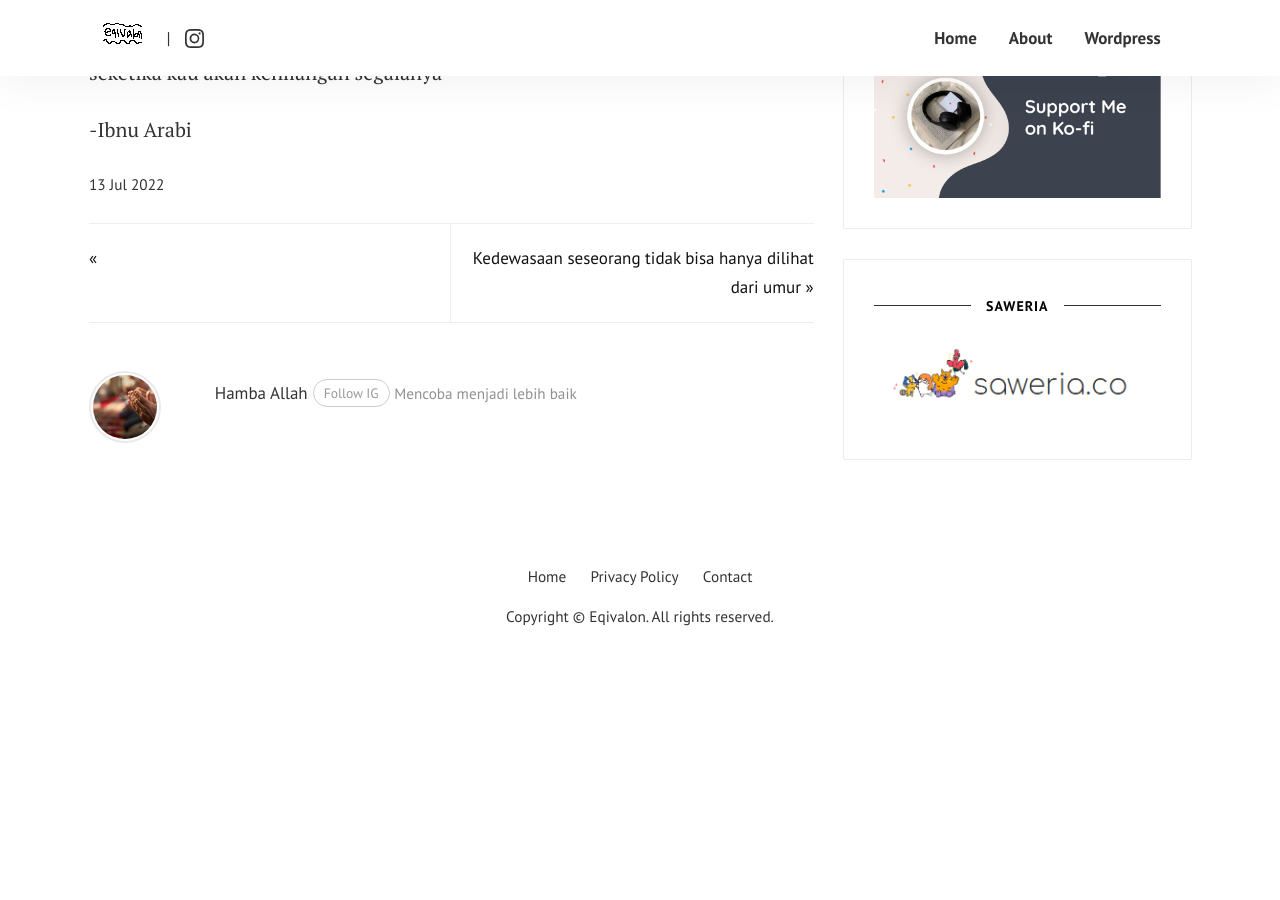
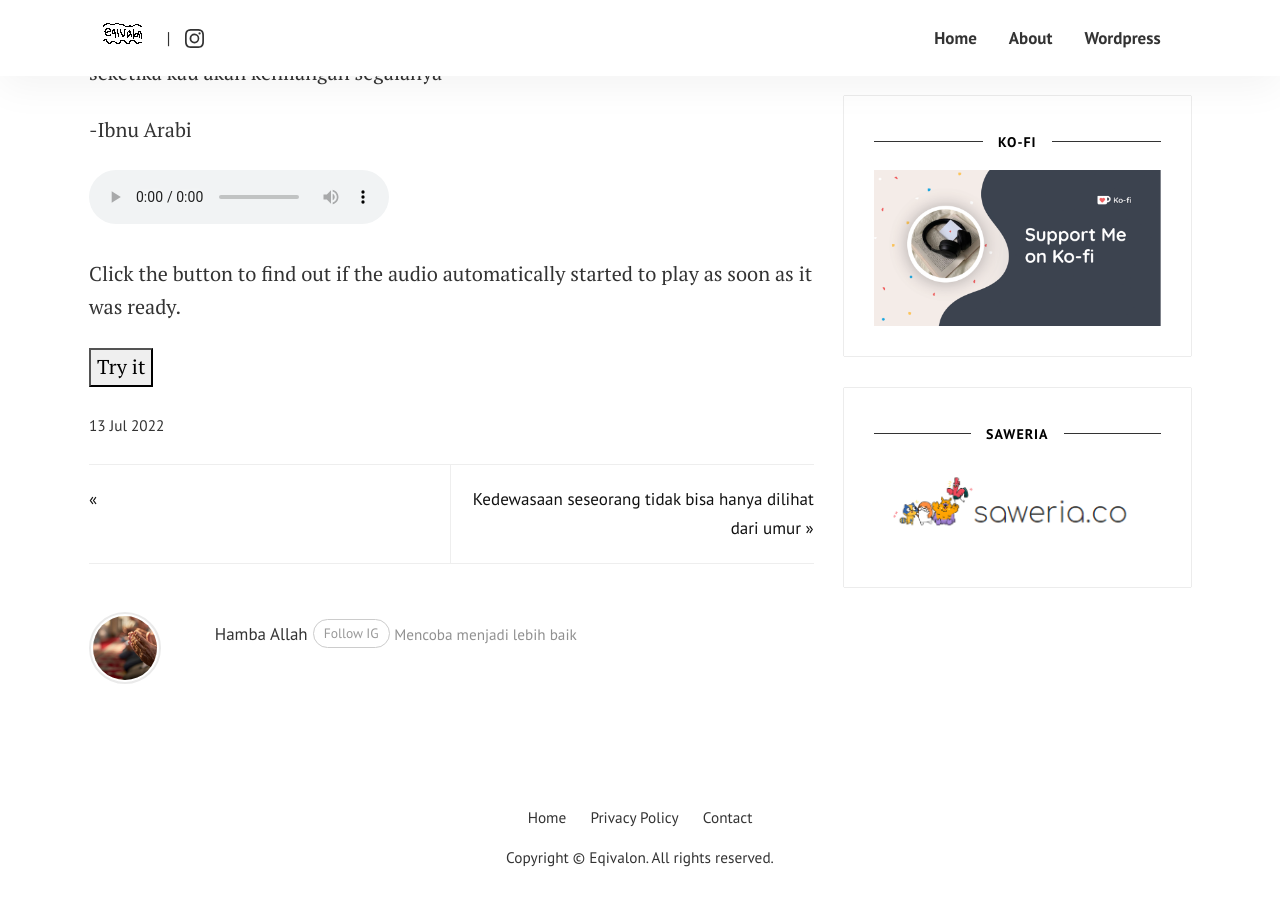
Before and after one commit to eqivalon/eqivalon.github.io, a Jekyll site: the page built from _posts/2022-07-13-asking-1.md, in a window 1280 px wide and 900 px high, scrolled down 1652 px. Built offline with Jekyll 4.4.1, drawn with Linux system fonts in a browser that asks for light colours; before the commit the page ends 2311 px from its top, so only the background shows below that.

Commit message:
Update 2022-07-13-asking-1.md

```diff
--- a/_posts/2022-07-13-asking-1.md
+++ b/_posts/2022-07-13-asking-1.md
@@ -12,6 +12,24 @@
 
 -Ibnu Arabi
 
-<audio hidden autoplay loop>
+<!--<audio hidden autoplay loop>
   <source src="/assets/audios/casablanca.mp3" type="audio/mpeg">
+</audio>-->
+
+<audio id="myAudio" controls autoplay>
+  <source src="/assets/audios/casablanca.mp3" type="audio/mpeg">
+  Your browser does not support the audio element.
 </audio>
+
+<p>Click the button to find out if the audio automatically started to play as soon as it was ready.</p>
+
+<button onclick="myFunction()">Try it</button>
+
+<p id="demo"></p>
+
+<script>
+function myFunction() {
+  var x = document.getElementById("myAudio").autoplay;
+  document.getElementById("demo").innerHTML = x;
+}
+</script>
```
